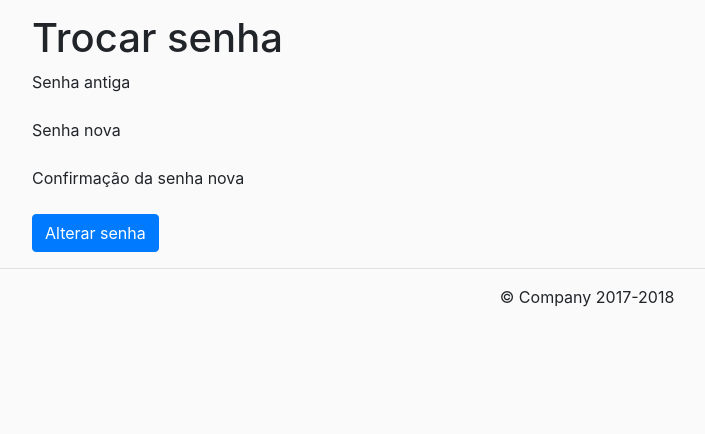
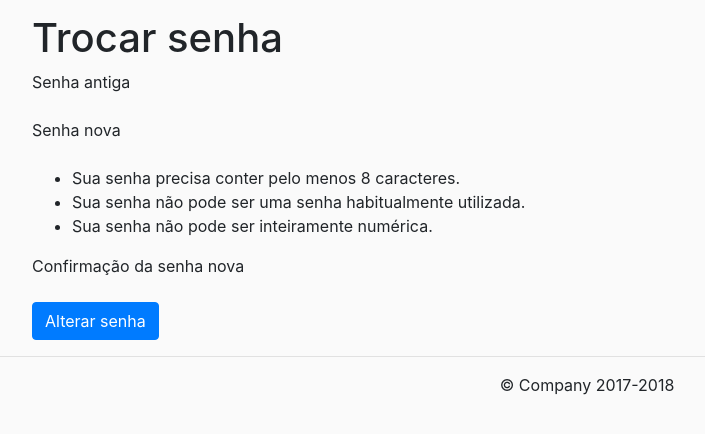
Before and after one commit to robsonalucard/eventos-es2, a Django app: template cEventos/cEventos/accounts/templates/accounts/change_password.html in a window 1280 px wide. Shown: the part 58-492 px from the top of the page, without its empty margins (53-758 px from the left). Run offline with Django 3.2, Linux system fonts and the light colour scheme; the template is opened without the code that fills it, so the values that code supplies are empty; the visitor is signed in with stand-in values (Sample User, id 1); parts of the project's set-up code (start-up, migrations or seed data) failed here and were passed over; some libraries are stand-ins or nearby versions.

Commit message:
Alteraçao em template de modificação de senha

```diff
--- a/cEventos/cEventos/accounts/templates/accounts/change_password.html
+++ b/cEventos/cEventos/accounts/templates/accounts/change_password.html
@@ -1,10 +1,15 @@
-{% extends "base.html" %} {% load staticfiles %} {% load widget_tweaks %} {% block body %}
+{% extends "base.html" %}
+{% load staticfiles %}
+{% load widget_tweaks %}
+{% block body %}
     <p></p>
     <h1>Trocar senha</h1>
 
     {% if messages %}
         <div class="alert alert-warning">
-    {% for message in messages %} {{ message }} {% endfor %}
+            {% for message in messages %}
+                {{ message }}
+            {% endfor %}
         </div>
     {% endif %}
 
@@ -18,6 +23,13 @@
             <label for="{{ form.new_password1.id_for_label }}">Senha nova</label>
             {{ form.new_password1|add_class:"form-control" }}
         </div>
+        <div class="help">
+            <ul>
+                <li>Sua senha precisa conter pelo menos 8 caracteres.</li>
+                <li>Sua senha não pode ser uma senha habitualmente utilizada.</li>
+                <li>Sua senha não pode ser inteiramente numérica.</li>
+            </ul>
+        </div>
         <div class="form-group">
             <label for="{{ form.new_password2.id_for_label }}">Confirmação da senha nova</label>
             {{ form.new_password2|add_class:"form-control" }}
--- a/cEventos/cEventos/eventos/forms.py
+++ b/cEventos/cEventos/eventos/forms.py
@@ -6,10 +6,10 @@
 class EventoForm(forms.ModelForm):
     class Meta:
         model = Evento
-        fields = '__all__'
+        exclude = ('organizador',)
 
 
-class InscricaoForm(forms.ModelForm):
+class PresencaForm(forms.ModelForm):
     class Meta:
         model = Inscricao
         fields = ('presenca',)
```
Also changed, not shown: cEventos/cEventos/eventos/views.py (+5 -5 lines). Lines whose indentation alone changed are shown as unchanged.
